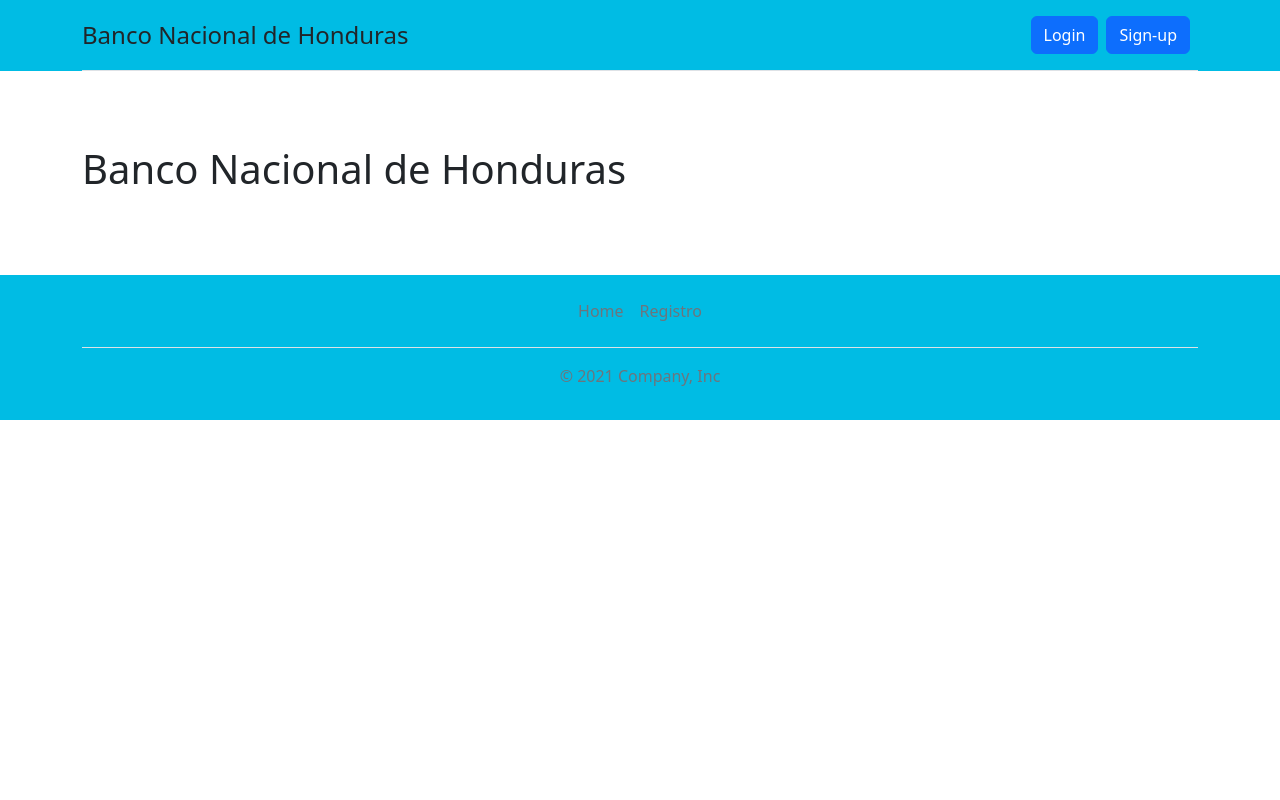
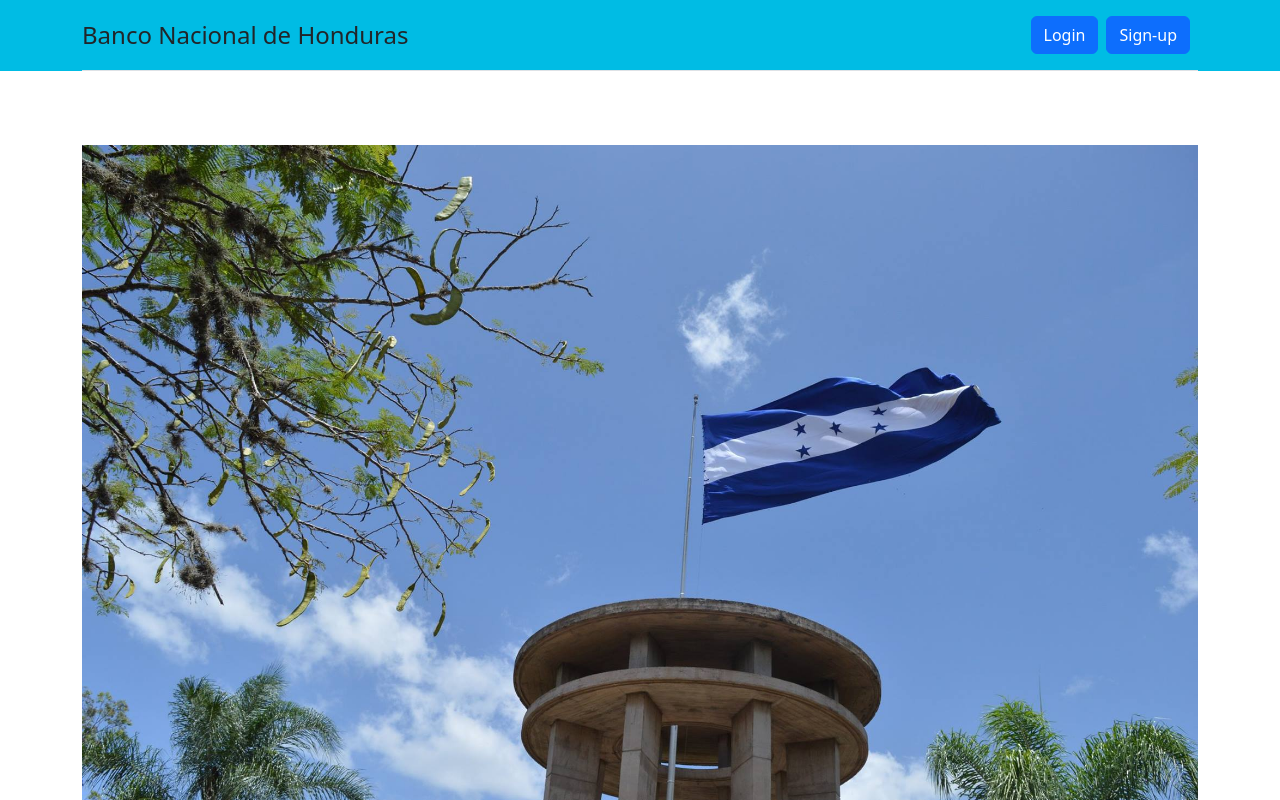
Before and after one commit to KevinHe23/app-web-aes, a React (Create React App) app in the folder frontend/: page / in a window 1280 px wide. Shown: the top 800 px of the page. Built offline with nearby package versions, Linux system fonts and the light colour scheme.

Commit message:
home actualizado

```diff
--- a/frontend/public/styles.css
+++ b/frontend/public/styles.css
@@ -9,6 +9,8 @@ footer {
 .micontenedor {
     padding-top: 50px;
     padding-bottom: 50px;
+    max-width: 100%;
+    max-height: 100%;
 }
 
 .form-signin {
@@ -31,3 +33,8 @@ footer {
     border-top-left-radius: 0;
     border-top-right-radius: 0;
 }
+
+img {
+    max-width: 100%;
+    max-height: 100%;
+}
--- a/frontend/src/components/Paginas/Home.jsx
+++ b/frontend/src/components/Paginas/Home.jsx
@@ -3,8 +3,11 @@ import React from "react";
 function Home() {
   return (
     <div className="container micontenedor">
-      <h1>Banco Nacional de Honduras</h1>
+
+      <img src="Cerro_Juana_Lainez.jpg" alt="" />
     </div>
+
+
   );
 }
 
--- a/frontend/src/components/Paginas/Registro.jsx
+++ b/frontend/src/components/Paginas/Registro.jsx
@@ -83,6 +83,7 @@ function Registro() {
           <button
             onClick={handleClick}
             className="w-100 btn btn-lg btn-primary"
+
             type="submit"
           >
             Registrarse
--- a/frontend/src/components/partials/Header.jsx
+++ b/frontend/src/components/partials/Header.jsx
@@ -24,7 +24,9 @@ function Header() {
             aria-current="page"
           >
             <span className="fs-4">Banco Nacional de Honduras</span>
+
           </Link>
+
           <div class="col-md-3 text-end">
             <button type="button" class="btn btn-primary me-2" onClick={Login}>
               Login
```
Also changed, not shown: frontend/public/Cerro_Juana_Lainez.jpg (added), frontend/public/index.html (line endings or trailing spaces).
